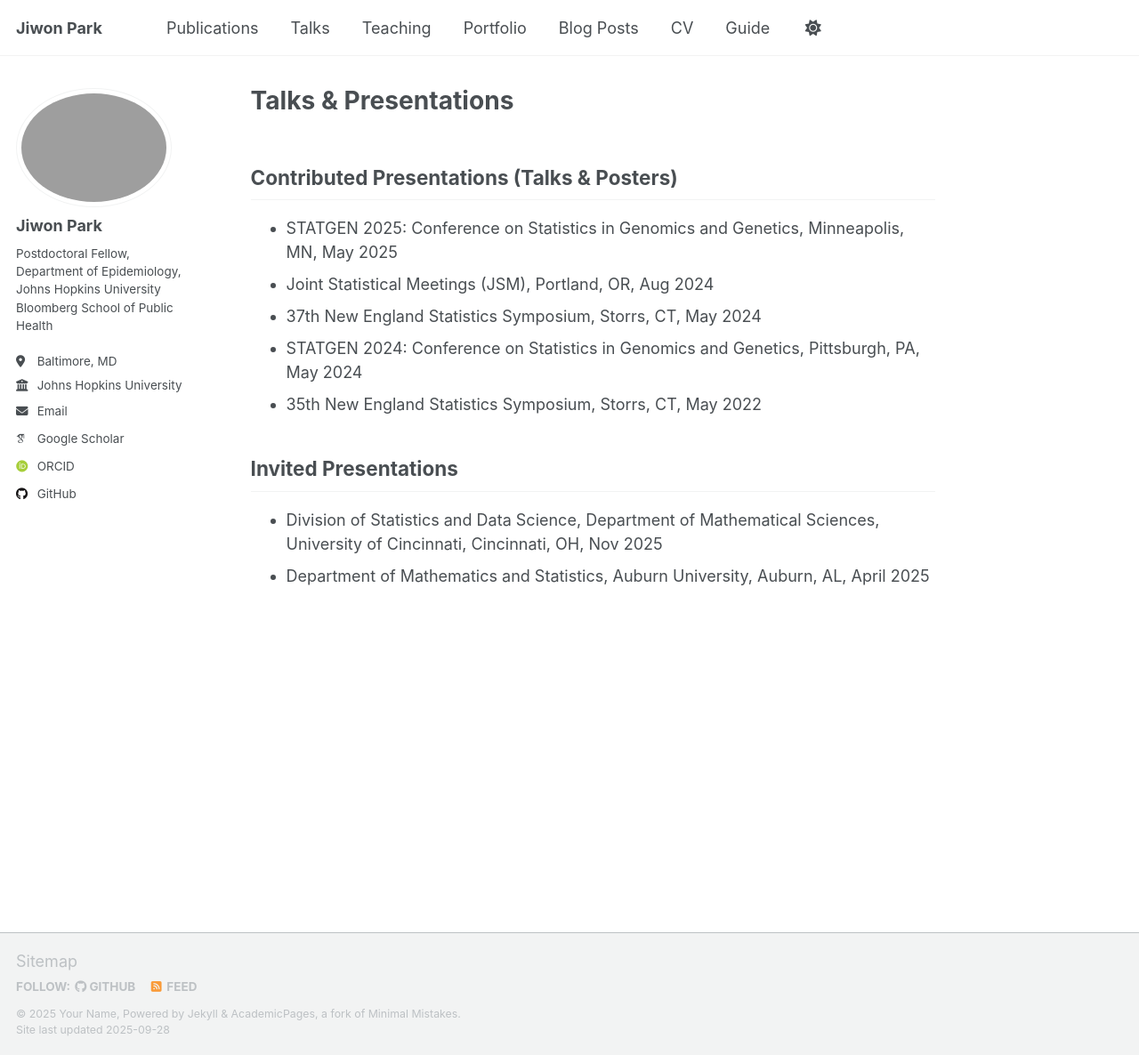
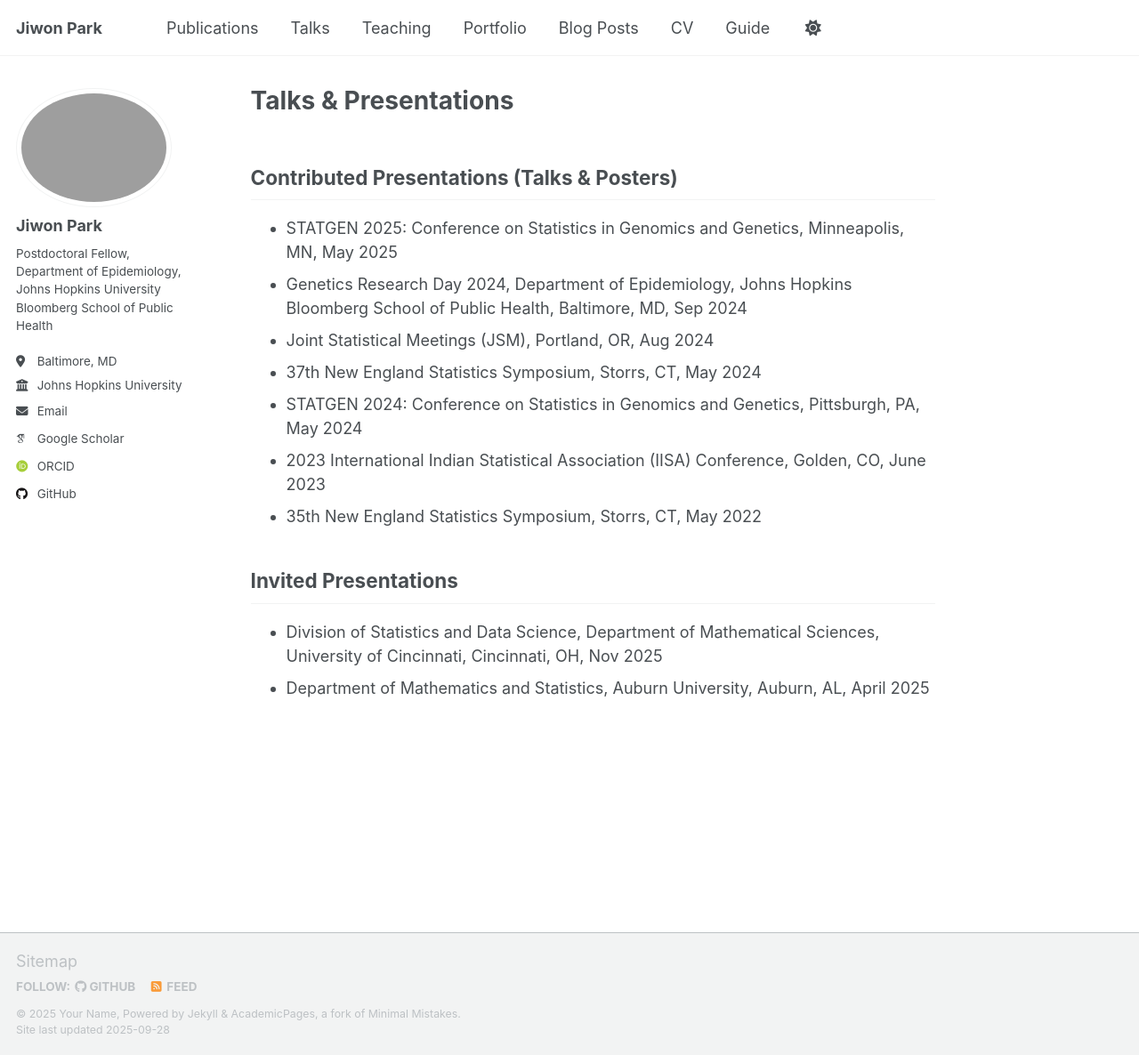
Before and after one commit to JiwonPark41/JiwonPark41.github.io, a Jekyll site: the page built from _pages/talks.md, in a window 1280 px wide and 1186 px high. Shown: the whole window at 89% size. Built offline with Jekyll 4.4.1, drawn with Linux system fonts in a browser that asks for light colours; some web fonts are replaced; a script that is not in the unit is left out.

Commit message:
Update talks.md

```diff
--- a/_pages/talks.md
+++ b/_pages/talks.md
@@ -7,9 +7,11 @@ author_profile: true
 
 ## Contributed Presentations (Talks & Posters)
 - STATGEN 2025: Conference on Statistics in Genomics and Genetics, Minneapolis, MN, May 2025
+- Genetics Research Day 2024, Department of Epidemiology, Johns Hopkins Bloomberg School of Public Health, Baltimore, MD, Sep 2024
 - Joint Statistical Meetings (JSM), Portland, OR, Aug 2024
 - 37th New England Statistics Symposium, Storrs, CT, May 2024
 - STATGEN 2024: Conference on Statistics in Genomics and Genetics, Pittsburgh, PA, May 2024
+- 2023 International Indian Statistical Association (IISA) Conference, Golden, CO, June 2023
 - 35th New England Statistics Symposium, Storrs, CT, May 2022
 
 ## Invited Presentations
```
